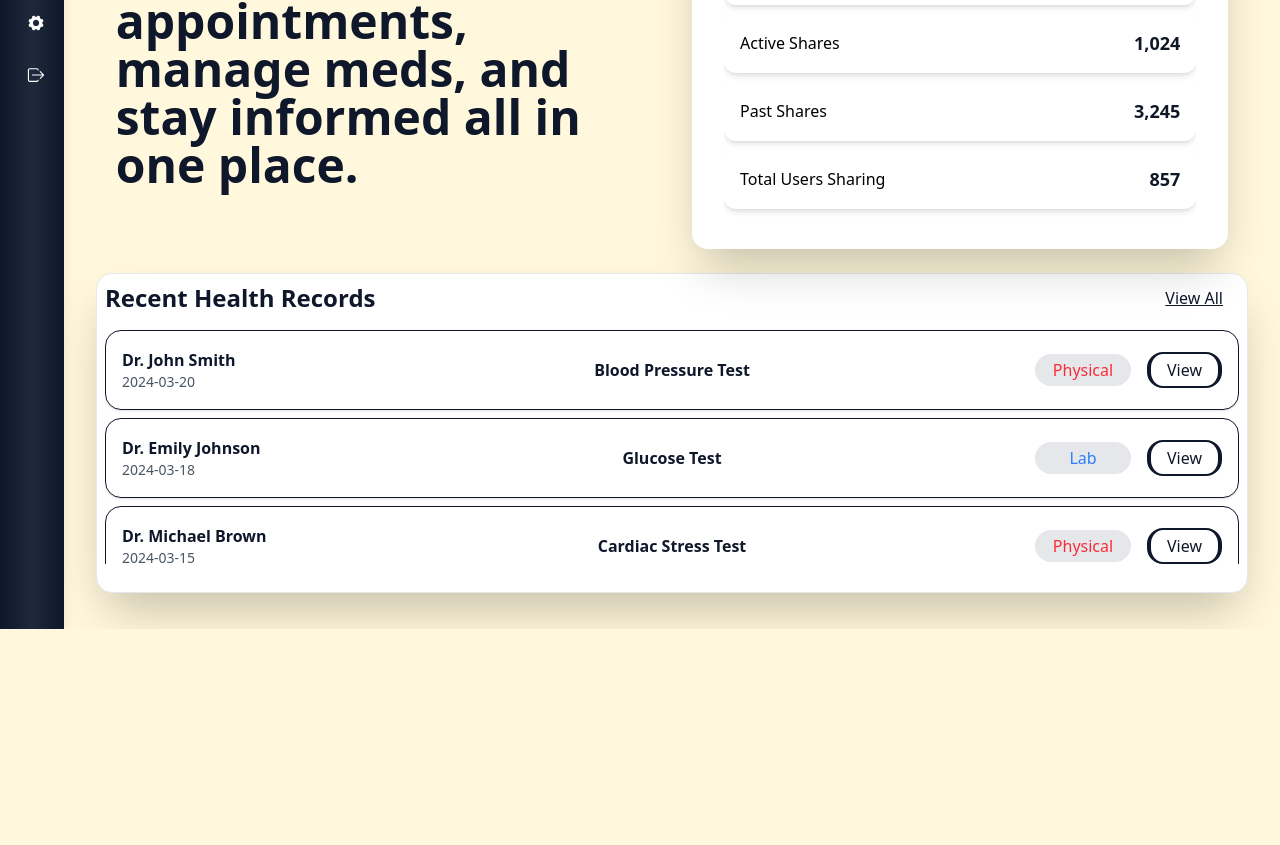
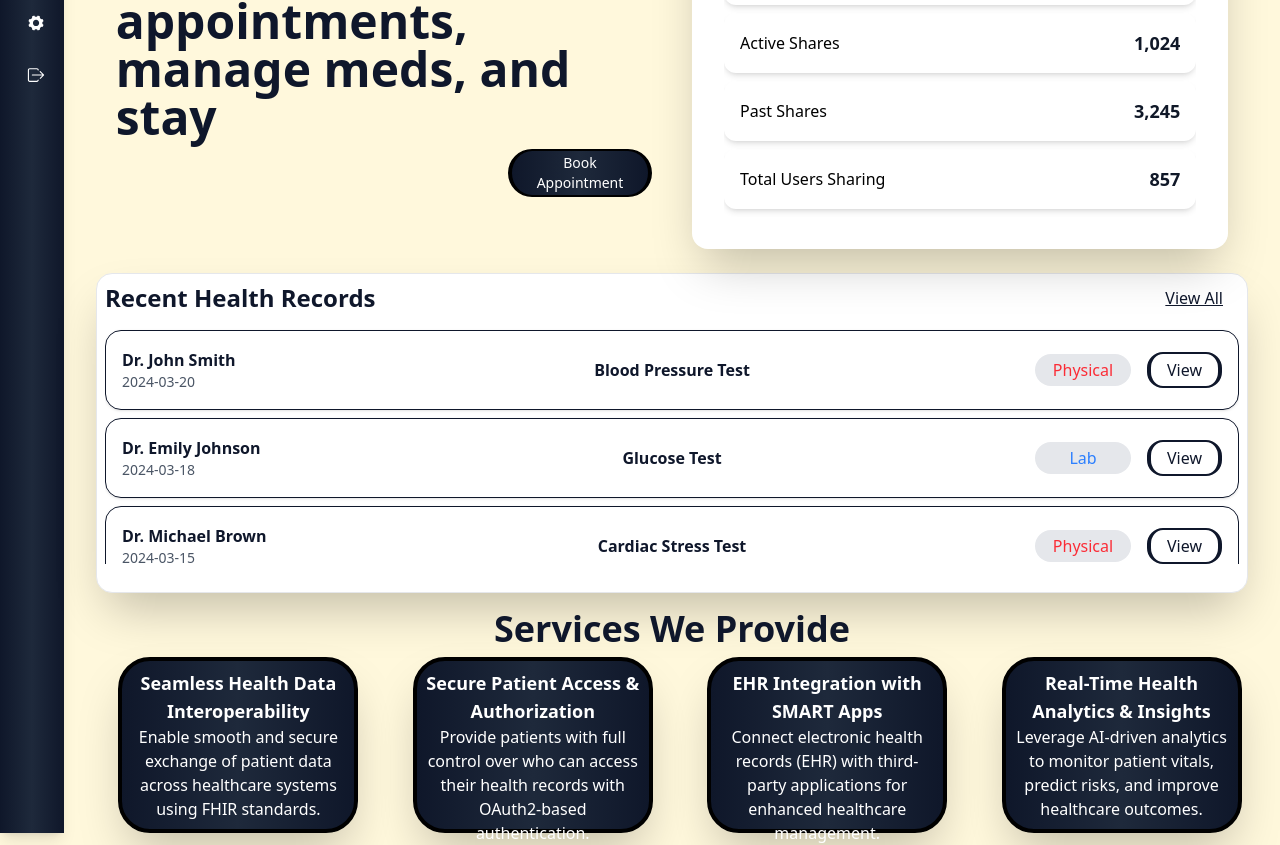
Before and after one commit to SBeeeee/CareConnect, a Next.js app: page / in a window 1280 px wide. Shown: the part 219-1064 px from the top of the page. Before the commit the page ends 848 px from the top, so only its background shows below. Built offline with nearby package versions, Linux system fonts and the light colour scheme.

Commit message:
some minor changes

```diff
--- /dev/null
+++ b/src/app/components/Cards.jsx
@@ -0,0 +1,43 @@
+import React from 'react'
+
+const display = [
+    {
+      title: "Seamless Health Data Interoperability",
+      description: "Enable smooth and secure exchange of patient data across healthcare systems using FHIR standards."
+    },
+    {
+      title: "Secure Patient Access & Authorization",
+      description: "Provide patients with full control over who can access their health records with OAuth2-based authentication."
+    },
+    {
+      title: "EHR Integration with SMART Apps",
+      description: "Connect electronic health records (EHR) with third-party applications for enhanced healthcare management."
+    },
+    {
+      title: "Real-Time Health Analytics & Insights",
+      description: "Leverage AI-driven analytics to monitor patient vitals, predict risks, and improve healthcare outcomes."
+    }
+  ];
+
+function Cards() {
+
+
+  return (
+    <div>
+        <h1 className="text-4xl font-bold text-slate-900 text-center mt-4 mb-2">Services We Provide</h1>
+<div className="flex justify-evenly">
+        {display.map((element,index)=>(
+            <div key={index} className="border-4 w-60 rounded-4xl h-44 shadow-2xl border-black ml-4 p-2 bg-gradient-to-r from-[#0f172a] via-[#1e293b] to-[#0f172a] text-white">
+                    <div className="font-semibold text-lg text-center">
+                      {element.title}
+                    </div>
+                <div className="text-center font-extralight">{element.description}</div>
+            </div>
+        ))}
+
+    </div>
+    </div>
+  )
+}
+
+export default Cards
--- a/src/app/components/HeroSection.jsx
+++ b/src/app/components/HeroSection.jsx
@@ -1,11 +1,14 @@
 import React from 'react'
 import TableStat from './TableStat'
-
+import "../globals.css"
 
 function HeroSection() {
   return (
-    <div className="  z-30  mt-2 mx-4 flex flex-wrap justify-center gap-2 text-slate-900">
-      <div className="md:text-5xl rounded-2xl font-bold md:w-[48%] p-4 ">🩺  Your Health, Your Control  Access records, track appointments, manage meds, and stay informed all in one place.</div>
+    <div className="  z-30  mt-2 mx-4 flex flex-wrap justify-center gap-2  text-slate-900">
+      <div className="md:text-5xl rounded-2xl font-bold md:w-[48%] p-4 "><div>🩺  Your Health, Your Control  Access records, track appointments, manage meds, and stay</div>
+       <div className="flex justify-end"><button className="text-white border-black border-x-4 bg-gradient-to-r from-[#0f172a] via-[#1e293b] to-[#0f172a] rounded-3xl  border-y-2 text-sm p-0.5 px-4 font-medium w-36 hover:cursor-pointer mt-2">Book Appointment</button></div>
+      </div>
+
       <div className="md:w-[48%] w-full  gap-2 rounded-2xl p-4 ">
      <TableStat/>
       </div>
--- a/src/app/components/Sidebar.jsx
+++ b/src/app/components/Sidebar.jsx
@@ -8,7 +8,7 @@ function Sidebar() {
   const [Open, setOpen] = useState(false);
 
   return (
-    <div onClick={() => setOpen(!Open)} className={`${Open ? "w-64" : "w-16"} flex-shrink-0  text-white bg-gradient-to-r from-[#0f172a] via-[#1e293b] to-[#0f172a] transition-all duration-300 shadow-lg h-screen`}>
+    <div onClick={() => setOpen(!Open)} className={`${Open ? "w-64" : "w-16"} flex-shrink-0  text-white bg-gradient-to-r from-[#0f172a] via-[#1e293b] to-[#0f172a] transition-all duration-300 shadow-lg min-h-screen`}>
 
       <div className="flex justify-between items-center p-4">
         {Open && <h1 className="text-lg font-medium">CareConnect</h1>}
--- a/src/app/page.js
+++ b/src/app/page.js
@@ -2,13 +2,14 @@ import "./globals.css";
 import Navbar from "./components/Navbar";
 import HeroSection from "./components/HeroSection";
 import Recents from "./components/Recents";
-import Sidebar from "./components/Sidebar";
+import Cards from "./components/Cards";
 
 export default function Home() {
   return (
     <div>
       <HeroSection/>
       <Recents/>
+      <Cards/>
     </div>
   );
 }
```
Also changed, not shown: 1 other file (tests, documents, lock files or other folders).
